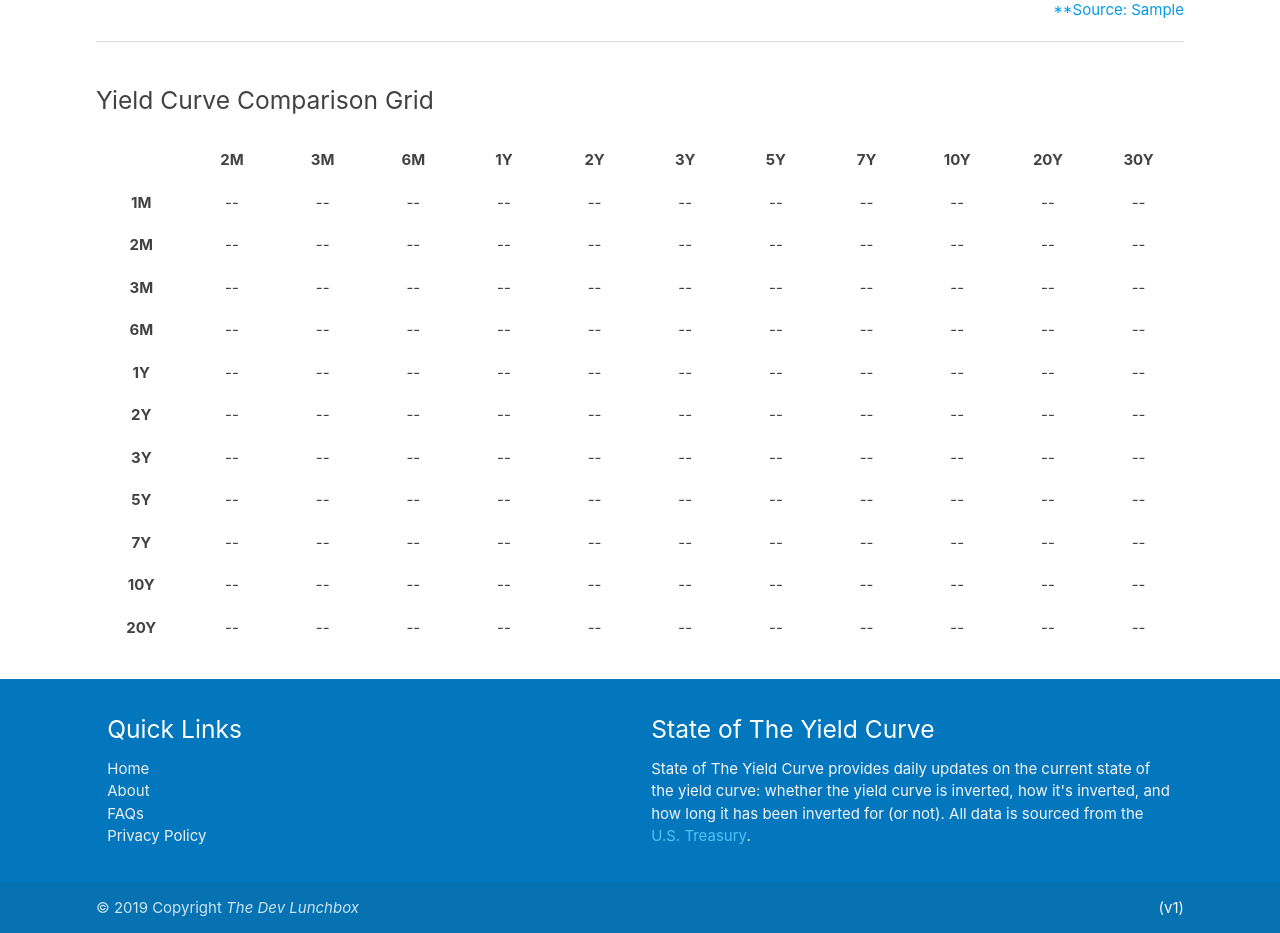
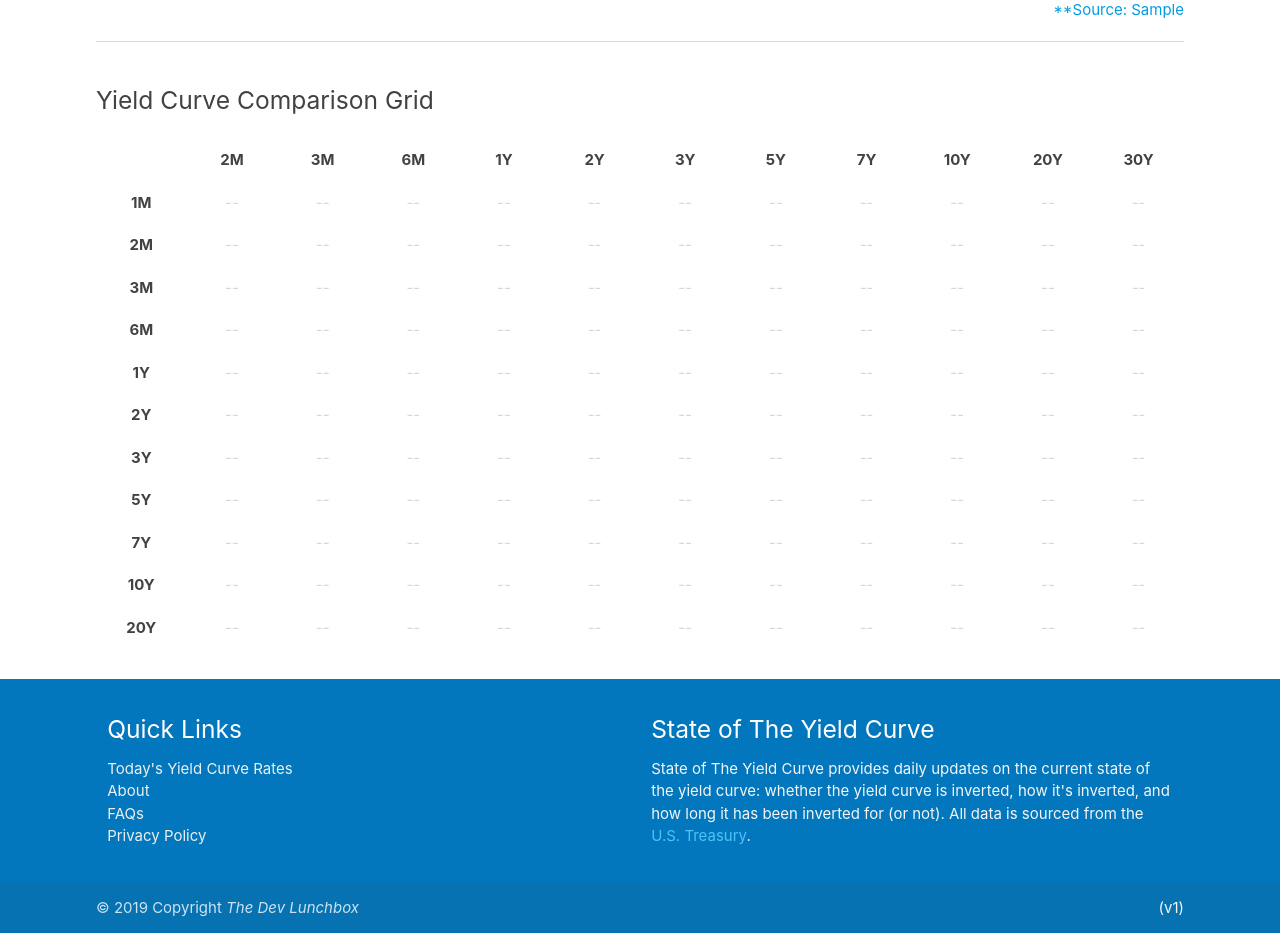
Before and after one commit to AJLeonardi/yield_curve_repo, a Django app: page / in a window 1280 px wide. Shown: the part 407-1340 px from the top of the page. Run offline with Django 3.2, Linux system fonts and the light colour scheme; tables that the repository leaves empty hold one stand-in row (values such as "Sample post"); some libraries are stand-ins or nearby versions.

Commit message:
fixes #16 - comps grid looks good and doesn't do hundreds of db queries.

```diff
--- a/yc_proj/yc_app/models.py
+++ b/yc_proj/yc_app/models.py
@@ -77,7 +77,7 @@ class YieldData(models.Model):
         return not (sorted_list == yield_data_list)
 
     def get_comp_grid(self):
-        comp_list = self.yield_comps.all()
+        comp_list = list(self.yield_comps.all())
         header = [None,"2M", "3M", "6M", "1Y", "2Y", "3Y", "5Y", "7Y", "10Y", "20Y", "30Y"]
         durations = ["1M","2M", "3M", "6M", "1Y", "2Y", "3Y", "5Y", "7Y", "10Y", "20Y", "30Y"]
         first_row = []
@@ -92,27 +92,38 @@ class YieldData(models.Model):
                 'is_header': True,
             })
         grid = [first_row]
+
         for std in durations:
             if std is not None and std is not "30Y":
                 row = [{
                     'label': std,
                     'object': None,
                     'is_header': True,
+                    'state': 'header',
                 }]
                 for ltd in durations:
                     if ltd is not None and ltd is not "1M":
                         try:
-                            comp = comp_list.get(short_term_yield_label=std, long_term_yield_label=ltd)
+                            comp = [x for x in comp_list if x.short_term_yield_label == std and  x.long_term_yield_label == ltd][0]
+                            if comp.is_inverted:
+                                state = "inverted"
+                            elif comp.yield_comp_difference == 0:
+                                state = "even"
+                            else:
+                                state = "normal"
+
                             row.append({
                                 'label': str(comp),
                                 'object': comp,
                                 'is_header': False,
+                                'state': state,
                                 })
-                        except:
+                        except Exception as e:
                             row.append({
                                 'label': "--",
                                 'object': None,
                                 'is_header': False,
+                                'state': "na",
                             })
                 grid.append(row)
         return grid
--- a/yc_proj/yc_app/templates/yc_app/base.html
+++ b/yc_proj/yc_app/templates/yc_app/base.html
@@ -1,4 +1,5 @@
 {% load tz %}
+{% load static %}
 <!doctype html>
 <html lang="en">
 <head>
@@ -40,6 +41,18 @@ footer p a:hover{
     color: #00b0ff;
 }
 
+.inverted-yc-comp{
+    color: red;
+}
+.even-yc-comp{
+    /*color: yellow;*/
+}
+.normal-yc-comp{
+    color: green;
+}
+.na-yc-comp{
+    color: #cfd8dc;
+}
 .strong{
     font-weight: bolder;
 }
@@ -140,7 +153,7 @@ color: blue;
       <div class="col l4 s12">
         <h5 class="white-text">Quick Links</h5>
         <ul>
-            <li><a class="grey-text text-lighten-3" href="{% url 'yc_app:index' %}" >Home</a></li>
+            <li><a class="grey-text text-lighten-3" href="{% url 'yc_app:index' %}" >Today's Yield Curve Rates</a></li>
             <li><a class="grey-text text-lighten-3" href="" >About</a></li>
             <li><a class="grey-text text-lighten-3" href="" >FAQs</a></li>
             <li><a class="grey-text text-lighten-3" href="">Privacy Policy</a></li>
@@ -168,6 +181,6 @@ color: blue;
 
     {% block additional_js %}
     {% endblock additional_js %}
-
+</script>
   </body>
 </html>
--- a/yc_proj/yc_app/templates/yc_app/yc_data.html
+++ b/yc_proj/yc_app/templates/yc_app/yc_data.html
@@ -40,7 +40,7 @@
                 {% for row in yd_comp_grid %}
                     <div class="row">
                         {% for comp in row %}
-                            <div class="col s1 center {% if comp.is_header %}strong{% endif %}">
+                            <div class="col s1 center {% if comp.is_header %}strong{% endif %} {% if comp.state == 'na' %}na-yc-comp{% elif comp.state == 'even' %}even-yc-comp{% elif comp.state == 'normal' %}normal-yc-comp{% elif comp.state == 'inverted' %}inverted-yc-comp{% endif %}">
                             {{ comp.label }}
                             </div>
                             {% endfor %}
--- a/yc_proj/yc_proj/urls.py
+++ b/yc_proj/yc_proj/urls.py
@@ -15,8 +15,19 @@ Including another URLconf
 """
 from django.conf.urls import url, include
 from django.contrib import admin
+from django.conf import settings
 
 urlpatterns = [
     url(r'^', include('yc_app.urls', namespace='yc_app')),
     url(r'^admin/', admin.site.urls),
 ]
+
+if settings.DEBUG:
+    import debug_toolbar
+    urlpatterns = [
+        #path('__debug__/', include(debug_toolbar.urls)),
+
+        # For django versions before 2.0:
+        url(r'^__debug__/', include(debug_toolbar.urls)),
+
+    ] + urlpatterns
```
Also changed, not shown: yc_proj/yc_proj/settings.py (+9 -1 lines).
